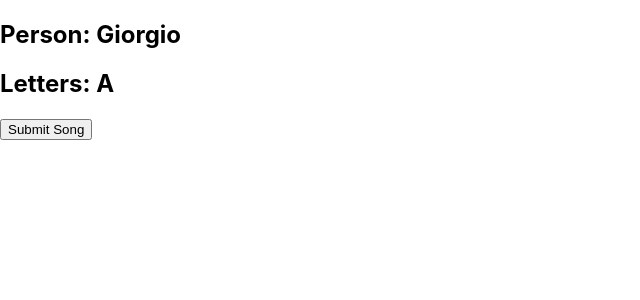
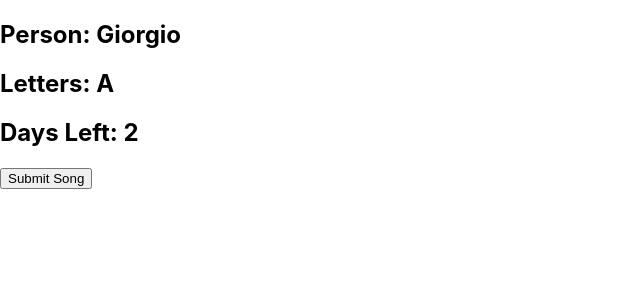
Before and after one commit to giorgiovh/song-tag, a React (Create React App) app: page / in a window 1280 px wide. Shown: the top 300 px of the page, without its empty margins (0-640 px from the left). Built offline with nearby package versions, Linux system fonts and the light colour scheme; the HTML template or start-up script is replaced by a standard one.

Commit message:
adds DaysLeft component

```diff
--- a/src/App.js
+++ b/src/App.js
@@ -2,6 +2,7 @@ import React, { Component } from "react";
 import './App.css';
 import Person from './components/Person'
 import Letters from './components/Letters'
+import DaysLeft from './components/DaysLeft'
 
 const persons = ["Giorgio", "Aditya", "Kevin", "Hamza", "Alex"]
 const alphabet = ["A", "B", "C", "D", "E", "F", "G", "H", "I", "J", "K", "L", "M", "N", "O", "P", "Q", "R", "S", "T", "U", "V", "W", "X", "Y", "Z"]
@@ -40,6 +41,7 @@ class App extends Component {
       <>
         <Person person={persons[this.state.personIdx % persons.length]}></Person>
         <Letters letter={alphabet[this.state.alphLetterIdx % alphabet.length]}></Letters>
+        <DaysLeft daysLeft={this.state.daysLeft}></DaysLeft>
         <button onClick={this.moveTurn}>Submit Song</button>
       </>
     )
--- /dev/null
+++ b/src/components/DaysLeft.js
@@ -0,0 +1,7 @@
+const DaysLeft = (props) => {
+    return (
+        <h2>Days Left: {props.daysLeft}</h2>
+    )
+}
+
+export default DaysLeft
--- a/src/components/Person.js
+++ b/src/components/Person.js
@@ -1,8 +1,6 @@
 const Person = (props) => {
     return (
-        <h2>
-           Person: {props.person}
-        </h2>
+        <h2>Person: {props.person}</h2>
     )
 }
 
```
